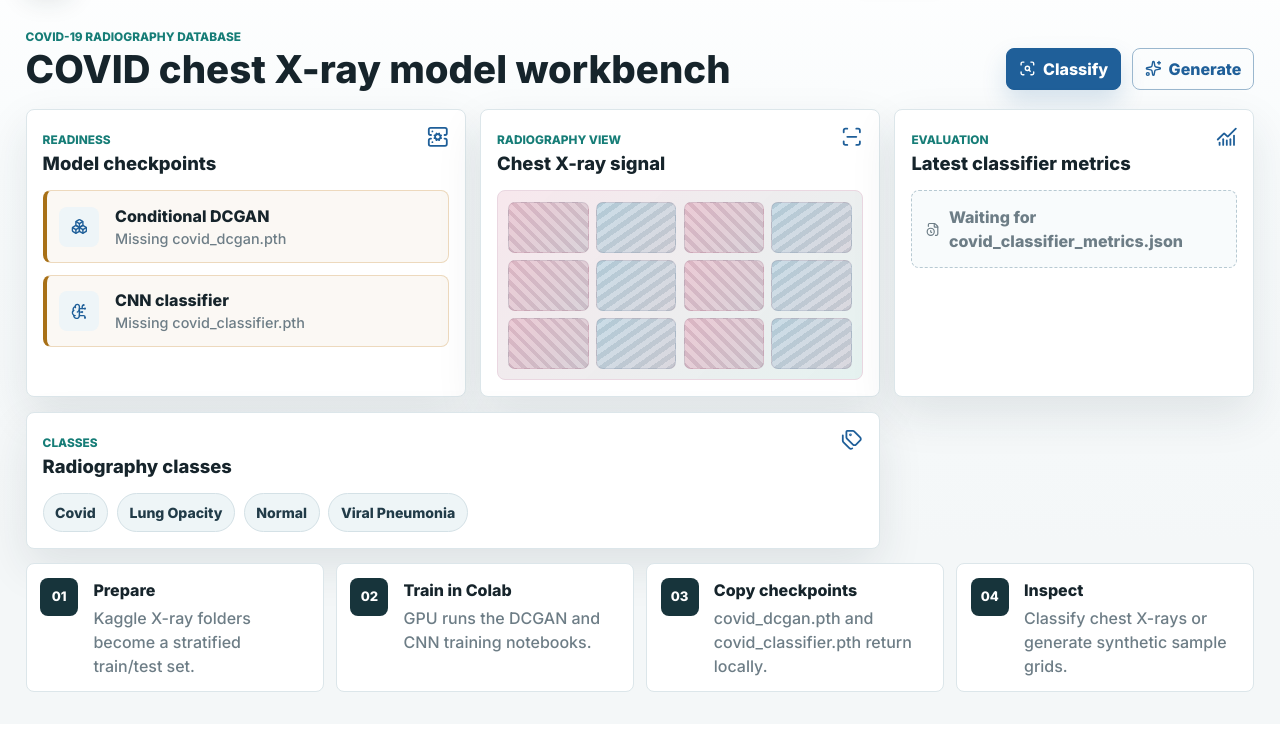
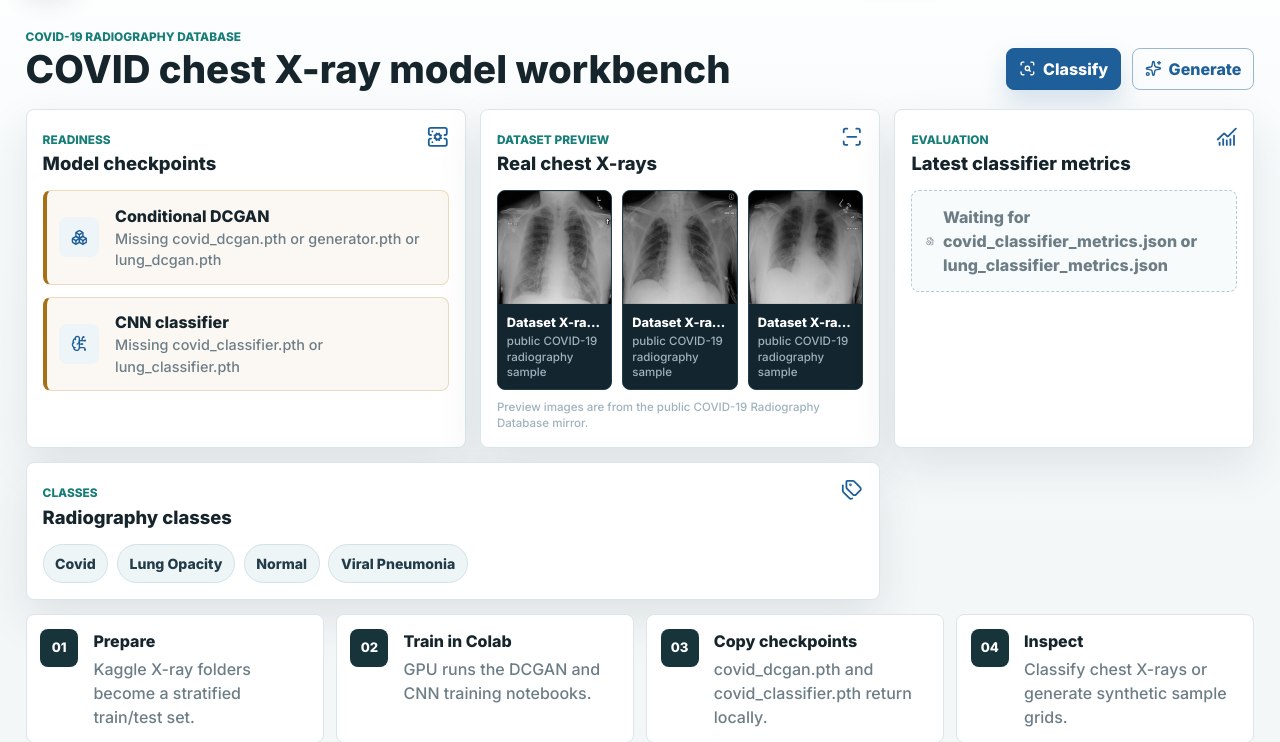
Before and after one commit to hassan-elkhatoury/medical_gan_project, a Flask app: page / in a window 1280 px wide. Shown: the part 77-819 px from the top of the page. Before the commit the page ends 769 px from the top, so only its background shows below. Run offline with Flask 3, Linux system fonts and the light colour scheme.

Commit message:
covide not working

```diff
--- a/frontend/app.py
+++ b/frontend/app.py
@@ -27,36 +27,98 @@ app.config["MAX_CONTENT_LENGTH"] = 16 * 1024 * 1024
 DEVICE = "cuda" if torch.cuda.is_available() else "cpu"
 DATASET_NAME = "COVID-19 Radiography Database"
 DATA_TRAIN_DIR = PROJECT_ROOT / "data" / "covid_radiography" / "train"
-CLASSIFIER_PATH = PROJECT_ROOT / "checkpoints" / "covid_classifier.pth"
-GENERATOR_PATH = PROJECT_ROOT / "checkpoints" / "covid_dcgan.pth"
-METRICS_PATH = PROJECT_ROOT / "checkpoints" / "covid_classifier_metrics.json"
+CHECKPOINT_DIR = PROJECT_ROOT / "checkpoints"
+CLASSIFIER_PATHS = [
+    CHECKPOINT_DIR / "covid_classifier.pth",
+    CHECKPOINT_DIR / "lung_classifier.pth",
+]
+GENERATOR_PATHS = [
+    CHECKPOINT_DIR / "covid_dcgan.pth",
+    CHECKPOINT_DIR / "generator.pth",
+    CHECKPOINT_DIR / "lung_dcgan.pth",
+]
+METRICS_PATHS = [
+    CHECKPOINT_DIR / "covid_classifier_metrics.json",
+    CHECKPOINT_DIR / "lung_classifier_metrics.json",
+]
 STATIC_GENERATED_DIR = Path(__file__).resolve().parent / "static" / "generated"
 STATIC_GENERATED_DIR.mkdir(parents=True, exist_ok=True)
+DATASET_SAMPLE_FILES = [
+    {
+        "file": "dataset_samples/sample_01.jpg",
+        "label": "Dataset X-ray 01",
+        "note": "public COVID-19 radiography sample",
+    },
+    {
+        "file": "dataset_samples/sample_02.jpg",
+        "label": "Dataset X-ray 02",
+        "note": "public COVID-19 radiography sample",
+    },
+    {
+        "file": "dataset_samples/sample_03.jpg",
+        "label": "Dataset X-ray 03",
+        "note": "public COVID-19 radiography sample",
+    },
+]
 
 _classifier_cache: tuple[SimpleCNN, dict] | None = None
 _generator_cache: tuple[ConditionalGenerator, dict] | None = None
 
 
-def checkpoint_status(path: Path) -> dict:
+def resolve_checkpoint_path(paths: list[Path], kind: str) -> Path:
+    for path in paths:
+        if path.exists():
+            return path
+
+    expected = "\n".join(f"  - {path}" for path in paths)
+    available_paths = sorted(CHECKPOINT_DIR.glob("*.pth")) if CHECKPOINT_DIR.exists() else []
+    available = "\n".join(f"  - {path}" for path in available_paths) or "  - no .pth files found"
+    raise FileNotFoundError(
+        f"Missing {kind} checkpoint.\n"
+        f"Expected one of:\n{expected}\n"
+        f"Available:\n{available}"
+    )
+
+
+def checkpoint_status(paths: list[Path]) -> dict:
+    path = next((candidate for candidate in paths if candidate.exists()), paths[0])
     exists = path.exists()
     return {
         "exists": exists,
         "path": path,
+        "filename": path.name,
+        "expected_names": [candidate.name for candidate in paths],
         "size_mb": path.stat().st_size / (1024 * 1024) if exists else None,
     }
 
 
 def load_metrics() -> dict | None:
-    if not METRICS_PATH.exists():
+    metrics_path = next((path for path in METRICS_PATHS if path.exists()), None)
+    if metrics_path is None:
         return None
-    with METRICS_PATH.open("r", encoding="utf-8") as handle:
+    with metrics_path.open("r", encoding="utf-8") as handle:
         metrics = json.load(handle)
     report = metrics.get("classification_report", {})
     return {
         "accuracy": metrics.get("accuracy"),
         "macro_f1": report.get("macro avg", {}).get("f1-score"),
         "weighted_f1": report.get("weighted avg", {}).get("f1-score"),
+        "filename": metrics_path.name,
     }
+
+
+def dataset_samples() -> list[dict]:
+    samples = []
+    static_root = Path(app.static_folder or "")
+    for sample in DATASET_SAMPLE_FILES:
+        if (static_root / sample["file"]).exists():
+            samples.append(
+                {
+                    **sample,
+                    "url": url_for("static", filename=sample["file"]),
+                }
+            )
+    return samples
 
 
 def image_to_data_url(image: Image.Image) -> str:
@@ -70,10 +132,8 @@ def load_classifier() -> tuple[SimpleCNN, dict]:
     global _classifier_cache
     if _classifier_cache is not None:
         return _classifier_cache
-    if not CLASSIFIER_PATH.exists():
-        raise FileNotFoundError(f"Missing classifier checkpoint: {CLASSIFIER_PATH}")
-
-    checkpoint = torch.load(CLASSIFIER_PATH, map_location=DEVICE)
+    classifier_path = resolve_checkpoint_path(CLASSIFIER_PATHS, "classifier")
+    checkpoint = torch.load(classifier_path, map_location=DEVICE)
     class_names = checkpoint.get("class_names") or discover_class_names(DATA_TRAIN_DIR)
     model = SimpleCNN(num_classes=len(class_names)).to(DEVICE)
     state = checkpoint.get("model_state_dict", checkpoint)
@@ -91,10 +151,8 @@ def load_generator() -> tuple[ConditionalGenerator, dict]:
     global _generator_cache
     if _generator_cache is not None:
         return _generator_cache
-    if not GENERATOR_PATH.exists():
-        raise FileNotFoundError(f"Missing GAN checkpoint: {GENERATOR_PATH}")
-
-    checkpoint = torch.load(GENERATOR_PATH, map_location=DEVICE)
+    generator_path = resolve_checkpoint_path(GENERATOR_PATHS, "GAN")
+    checkpoint = torch.load(generator_path, map_location=DEVICE)
     class_names = checkpoint.get("class_names") or discover_class_names(DATA_TRAIN_DIR)
     model = ConditionalGenerator(
         nz=checkpoint.get("nz", 100),
@@ -124,9 +182,10 @@ def index():
         data_train_dir=DATA_TRAIN_DIR,
         device=DEVICE,
         class_names=class_names,
-        classifier_status=checkpoint_status(CLASSIFIER_PATH),
-        generator_status=checkpoint_status(GENERATOR_PATH),
+        classifier_status=checkpoint_status(CLASSIFIER_PATHS),
+        generator_status=checkpoint_status(GENERATOR_PATHS),
         metrics=load_metrics(),
+        sample_images=dataset_samples(),
     )
 
 
@@ -175,9 +234,10 @@ def classify():
         preview=preview,
         class_names=class_names,
         dataset_name=DATASET_NAME,
-        classifier_status=checkpoint_status(CLASSIFIER_PATH),
+        classifier_status=checkpoint_status(CLASSIFIER_PATHS),
         metrics=load_metrics(),
         device=DEVICE,
+        sample_images=dataset_samples(),
     )
 
 
@@ -217,8 +277,9 @@ def generate():
         class_names=class_names,
         selected_class=selected_class,
         dataset_name=DATASET_NAME,
-        generator_status=checkpoint_status(GENERATOR_PATH),
+        generator_status=checkpoint_status(GENERATOR_PATHS),
         device=DEVICE,
+        sample_images=dataset_samples(),
     )
 
 
--- a/frontend/static/style.css
+++ b/frontend/static/style.css
@@ -363,46 +363,69 @@ body {
   font-size: 0.9rem;
 }
 
-.tissue-preview {
+.xray-gallery {
   display: grid;
-  grid-template-columns: repeat(4, 1fr);
-  gap: 0.45rem;
-  min-height: 190px;
-  padding: 0.65rem;
-  background:
-    linear-gradient(135deg, rgba(247, 228, 234, 0.72), rgba(223, 243, 239, 0.74)),
-    #f7f0f4;
-  border: 1px solid #ead7e1;
+  grid-template-columns: repeat(3, minmax(0, 1fr));
+  gap: 0.65rem;
+}
+
+.xray-card {
+  display: grid;
+  grid-template-rows: minmax(112px, 1fr) auto;
+  min-width: 0;
+  margin: 0;
+  overflow: hidden;
+  background: #12212a;
+  border: 1px solid #263d49;
   border-radius: 8px;
 }
 
-.tissue-preview span {
-  min-height: 42px;
-  border: 1px solid rgba(95, 55, 82, 0.12);
-  border-radius: 7px;
-  background:
-    linear-gradient(135deg, rgba(184, 90, 114, 0.16), rgba(22, 125, 119, 0.12)),
-    repeating-linear-gradient(45deg, rgba(94, 53, 84, 0.12) 0 4px, rgba(255, 255, 255, 0.15) 4px 9px),
-    #f4dbe4;
+.xray-card img {
+  width: 100%;
+  aspect-ratio: 1;
+  object-fit: cover;
+  background: #0d171d;
 }
 
-.tissue-preview span:nth-child(2n) {
-  background:
-    linear-gradient(135deg, rgba(31, 95, 153, 0.13), rgba(184, 90, 114, 0.15)),
-    repeating-linear-gradient(-35deg, rgba(27, 65, 82, 0.1) 0 5px, rgba(255, 255, 255, 0.16) 5px 10px),
-    #dcecf0;
+.xray-card figcaption {
+  display: grid;
+  gap: 0.1rem;
+  padding: 0.55rem;
+  color: #d8e6ec;
+  background: #132630;
 }
 
-.tissue-preview.small {
-  width: min(100%, 420px);
-  min-height: 150px;
-  margin-bottom: 1rem;
+.xray-card strong {
+  overflow: hidden;
+  color: #ffffff;
+  font-size: 0.8rem;
+  font-weight: 850;
+  text-overflow: ellipsis;
+  white-space: nowrap;
 }
 
-.tissue-preview.wide {
-  width: min(100%, 720px);
-  min-height: 210px;
-  margin-bottom: 1rem;
+.xray-card span,
+.sample-source {
+  color: #9eb3bd;
+  font-size: 0.72rem;
+  line-height: 1.35;
+}
+
+.sample-source {
+  margin: 0.6rem 0 0;
+}
+
+.xray-empty {
+  display: grid;
+  place-items: center;
+  gap: 0.45rem;
+  min-height: 190px;
+  color: var(--muted);
+  background: #eef4f6;
+  border: 1px dashed #b7c9d2;
+  border-radius: 8px;
+  padding: 1rem;
+  text-align: center;
 }
 
 .metric-list {
@@ -730,6 +753,7 @@ body {
 .empty-state {
   display: grid;
   place-items: center;
+  gap: 0.55rem;
   min-height: 420px;
   color: var(--muted);
   background: var(--surface-soft);
@@ -737,6 +761,14 @@ body {
   border-radius: 8px;
   text-align: center;
   padding: 1rem;
+}
+
+.empty-state .xray-gallery {
+  width: min(100%, 620px);
+}
+
+.empty-state .sample-source {
+  margin-top: 0;
 }
 
 .empty-state strong {
@@ -840,4 +872,23 @@ body {
   .sample-grid {
     max-height: none;
   }
+
+  .xray-gallery {
+    grid-template-columns: 1fr;
+  }
+
+  .xray-card {
+    grid-template-columns: 92px 1fr;
+    grid-template-rows: auto;
+    align-items: stretch;
+  }
+
+  .xray-card img {
+    height: 100%;
+    min-height: 92px;
+  }
+
+  .xray-card figcaption {
+    align-content: center;
+  }
 }
--- a/frontend/templates/classify.html
+++ b/frontend/templates/classify.html
@@ -84,11 +84,7 @@
       </div>
     {% else %}
       <div class="empty-state">
-        <div class="tissue-preview small" aria-hidden="true">
-          <span></span><span></span><span></span><span></span>
-          <span></span><span></span><span></span><span></span>
-          <span></span><span></span><span></span><span></span>
-        </div>
+        {% include "sample_gallery.html" %}
         <strong>Awaiting image</strong>
         <span>Classifier probabilities will appear here.</span>
       </div>
--- a/frontend/templates/generate.html
+++ b/frontend/templates/generate.html
@@ -83,11 +83,7 @@
       >
     {% else %}
       <div class="empty-state">
-        <div class="tissue-preview wide" aria-hidden="true">
-          <span></span><span></span><span></span><span></span>
-          <span></span><span></span><span></span><span></span>
-          <span></span><span></span><span></span><span></span>
-        </div>
+        {% include "sample_gallery.html" %}
         <strong>No grid generated</strong>
         <span>Choose a class and run the generator.</span>
       </div>
--- a/frontend/templates/home.html
+++ b/frontend/templates/home.html
@@ -27,32 +27,40 @@
         <span class="status-icon"><i data-lucide="boxes"></i></span>
         <div>
           <strong>Conditional DCGAN</strong>
-          <span>{% if generator_status.exists %}{{ '%.1f'|format(generator_status.size_mb) }} MB{% else %}Missing covid_dcgan.pth{% endif %}</span>
+          <span>
+            {% if generator_status.exists %}
+              {{ generator_status.filename }} · {{ '%.1f'|format(generator_status.size_mb) }} MB
+            {% else %}
+              Missing {{ generator_status.expected_names|join(' or ') }}
+            {% endif %}
+          </span>
         </div>
       </div>
       <div class="status-row {% if classifier_status.exists %}ready{% endif %}">
         <span class="status-icon"><i data-lucide="brain-circuit"></i></span>
         <div>
           <strong>CNN classifier</strong>
-          <span>{% if classifier_status.exists %}{{ '%.1f'|format(classifier_status.size_mb) }} MB{% else %}Missing covid_classifier.pth{% endif %}</span>
+          <span>
+            {% if classifier_status.exists %}
+              {{ classifier_status.filename }} · {{ '%.1f'|format(classifier_status.size_mb) }} MB
+            {% else %}
+              Missing {{ classifier_status.expected_names|join(' or ') }}
+            {% endif %}
+          </span>
         </div>
       </div>
     </div>
   </article>
 
-  <article class="panel tissue-panel">
+  <article class="panel xray-panel">
     <div class="panel-title">
       <div>
-        <span class="eyebrow">Radiography View</span>
-        <h2>Chest X-ray signal</h2>
+        <span class="eyebrow">Dataset Preview</span>
+        <h2>Real chest X-rays</h2>
       </div>
       <i data-lucide="scan-line"></i>
     </div>
-    <div class="tissue-preview" aria-hidden="true">
-      <span></span><span></span><span></span><span></span>
-      <span></span><span></span><span></span><span></span>
-      <span></span><span></span><span></span><span></span>
-    </div>
+    {% include "sample_gallery.html" %}
   </article>
 
   <article class="panel metrics-panel">
@@ -68,11 +76,12 @@
         <div><span>Accuracy</span><strong>{{ '%.1f'|format(metrics.accuracy * 100) }}%</strong></div>
         <div><span>Macro F1</span><strong>{{ '%.3f'|format(metrics.macro_f1) }}</strong></div>
         <div><span>Weighted F1</span><strong>{{ '%.3f'|format(metrics.weighted_f1) }}</strong></div>
+        <div><span>Metrics file</span><strong>{{ metrics.filename }}</strong></div>
       </div>
     {% else %}
       <div class="empty-mini">
         <i data-lucide="file-clock"></i>
-        <span>Waiting for covid_classifier_metrics.json</span>
+        <span>Waiting for covid_classifier_metrics.json or lung_classifier_metrics.json</span>
       </div>
     {% endif %}
   </article>
--- /dev/null
+++ b/frontend/templates/sample_gallery.html
@@ -0,0 +1,19 @@
+{% if sample_images %}
+  <div class="xray-gallery">
+    {% for sample in sample_images %}
+      <figure class="xray-card">
+        <img src="{{ sample.url }}" alt="{{ sample.label }}">
+        <figcaption>
+          <strong>{{ sample.label }}</strong>
+          <span>{{ sample.note }}</span>
+        </figcaption>
+      </figure>
+    {% endfor %}
+  </div>
+  <p class="sample-source">Preview images are from the public COVID-19 Radiography Database mirror.</p>
+{% else %}
+  <div class="xray-empty">
+    <i data-lucide="image-off"></i>
+    <span>Dataset preview images are not available.</span>
+  </div>
+{% endif %}
```
Also changed, not shown: generate_synthetic.py (+35 -0 lines), frontend/static/dataset_samples/README.md (added), frontend/static/dataset_samples/sample_01.jpg (added), frontend/static/dataset_samples/sample_02.jpg (added), frontend/static/dataset_samples/sample_03.jpg (added), frontend/static/generated/latest_samples.png, 7 other files.
